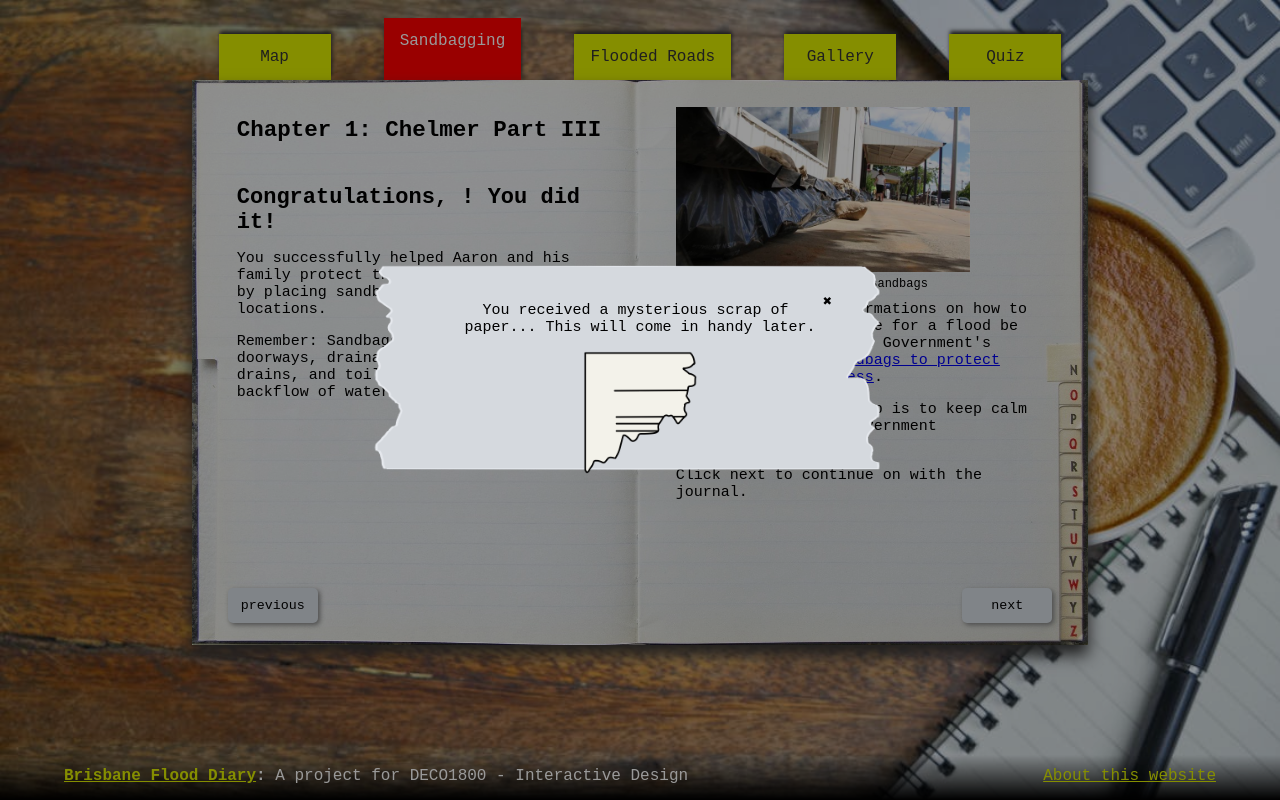
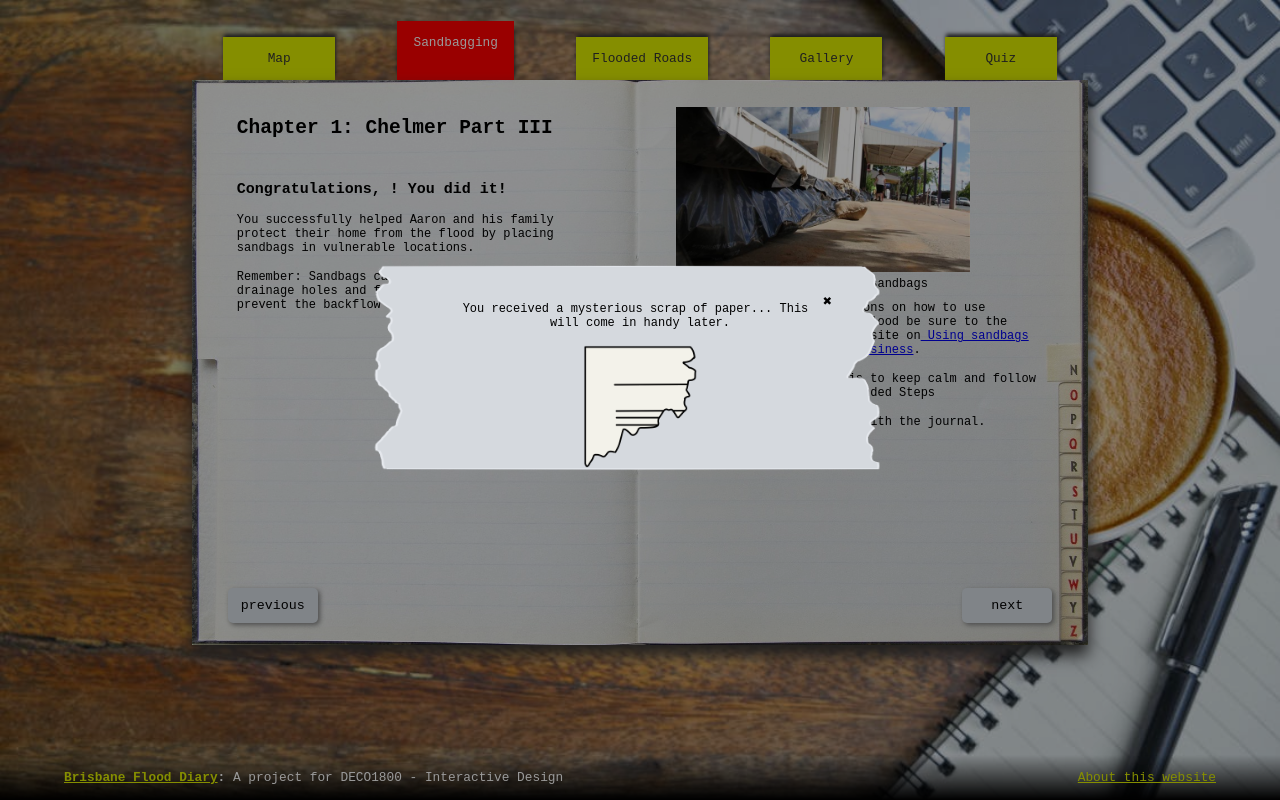
Before and after one commit to junz00/deco1800_puffin, a PHP site: page /article1_p3.php in a window 1280 px wide. Run offline with PHP 8.4, Linux system fonts and the light colour scheme.

Commit message:
Made fonts smaller to fit lower-resolution displays

```diff
--- a/css/article1P2.css
+++ b/css/article1P2.css
@@ -10,7 +10,6 @@
     text-align: center;
     display: block;
     color: white;
-    font-size: larger;
 }
 
 #access_game:hover {
--- a/css/article1P3.css
+++ b/css/article1P3.css
@@ -1,6 +1,6 @@
 #congrats {
     font-weight: bolder;
-    font-size: 22px;
+    font-size: 1em;
 }
 
 #scrapMessage {
--- a/css/game.css
+++ b/css/game.css
@@ -136,7 +136,6 @@
     display: block;
     text-align: center;
     color:black;
-    font-size: large;
     transform: translate(0, 50%);
     position: absolute;
     top: 15%;
--- a/css/game2.css
+++ b/css/game2.css
@@ -48,7 +48,6 @@
     display: block;
     text-align: center;
     color:black;
-    font-size: large;
     transform: translate(0, 50%);
     position: absolute;
     top: 15%;
--- a/css/style.css
+++ b/css/style.css
@@ -10,9 +10,25 @@
     margin-bottom: 15px;
 }
 
+h1 {
+    font-size: 1.3em;
+}
+
+h2 {
+    font-size: 1.1em;
+}
+
+h3 {
+    font-size: 1em;
+}
+
 p {
     margin-top: 10px;
     margin-bottom: 15px;
+}
+
+p, li, label {
+    font-size: 0.8em;
 }
 
 body {
```
